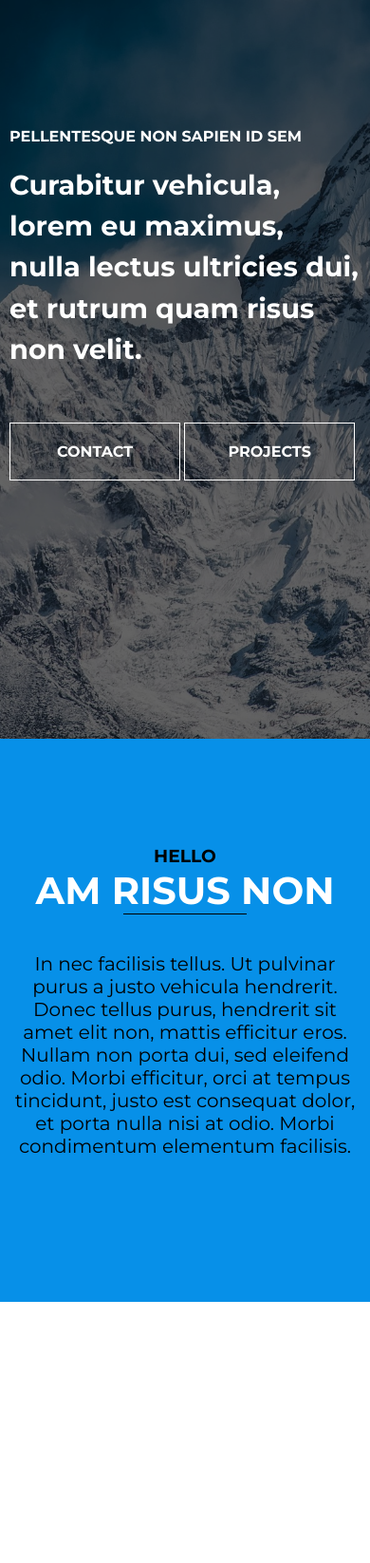
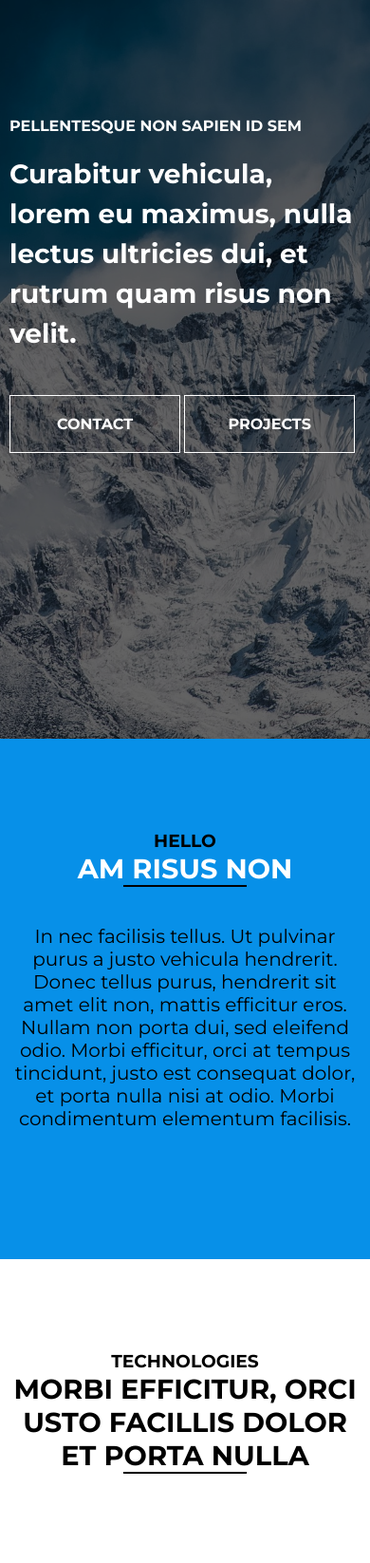
Before and after one commit to szymon-targosz/sampleWebsite, a website: page index.html in a window 390 px wide. Shown: the part 66-1712 px from the top of the page at 95% size. Before the commit the page ends 1437 px from the top, so only its background shows below. Drawn offline with nearby package versions, Linux system fonts and the light colour scheme.

Commit message:
overflow fixed

```diff
--- a/index.html
+++ b/index.html
@@ -17,8 +17,8 @@
             <h2>navigation</h2>
             <ul class="nav-main-list">
                 <li><a href="#">About</a></li>
+                <li><a href="#">Technologies</a></li>
                 <li><a href="#">Projects</a></li>
-                <li><a href="#">Technologies</a></li>
                 <li><a href="#">Contact</a></li>
             </ul>
             <p>
@@ -66,6 +66,22 @@
         </div>
     </section>
 
+    <section id="technologies">
+        <div class="container">
+            <div class="row">
+                <div class="col-12">
+                    <h3>technologies</h3>
+                    <h1> Morbi efficitur, orci usto facillis dolor et porta nulla</h1>
+                    <span></span>
+                </div>
+            </div>
+            <div class="row">
+                <div class="col-6"></div>
+                <div class="col-6"></div>
+            </div>
+        </div>
+    </section>
+
 
     <script src="https://code.jquery.com/jquery-3.3.1.min.js"></script>
     <script src="js/script.js" type="text/javascript"></script>
--- a/scss/_base.scss
+++ b/scss/_base.scss
@@ -15,12 +15,12 @@ header {
     display: flex;
     justify-content: space-between;
     align-items: center;
-    @media (max-width: 880px) {
+    @media (max-width: 640px) {
+        padding: 0 20px;
+        height: 60px;
+    }
+    @media (max-width: 750px) and (min-width: 640px) {
         padding: 0 30px;
-    }
-    @media (max-width: 640px) {
-        padding: 0 10px;
-        height: 60px;
     }
     .scroll-up {
         position: fixed;
@@ -183,7 +183,7 @@ nav {
 }
 
 
-// SECTION About
+// SECTION HOME
 
 #home {
     background: url('../images/bg.jpg') no-repeat center/cover;
@@ -193,26 +193,40 @@ nav {
         width: 100%;
         min-height: 100vh;
         background: rgba(0, 0, 0, .6);
-        padding-top: 260px;
-        @extend %clearfix;
+        padding: 35vh 10px 0 10px;
         @media (max-width: 640px) {
-            padding-top: 180px;
+            padding: 20vh 10px 0 10px;
+        }
+        @media (max-width: 340px) {
+            min-height: 110vh;
+        }
+        @media (min-width: 641px) and (max-width: 750px){
+            padding: 20vh 10px 0 10px;
         }
         .home-content {
-            width: 100%;
-            max-width: 800px;
-            padding-left: 10vw;
+            width: 70%;
+            margin-left: 10vw;
             float: left;
+            @media (max-width: 640px) {
+                width: 100%;
+                margin-left: 0;
+            }
             h1, h3 {
                 color: #FFF;
             }
             h3 {
                 text-transform: uppercase;
                 padding: 20px 0;
+                @media (max-width: 640px) {
+                    font-size: 1rem;
+                }
             }
             h1 {
                 font-size: 3rem;
                 line-height: 150%;
+                @media (max-width: 640px) {
+                    font-size: 1.75rem;
+                }
             }
             a {
                 display: inline-block;
@@ -225,7 +239,7 @@ nav {
                 padding: 20px;
                 transition: .3s;
                 font-weight: bold;
-                margin-top: 3.5em;
+                margin-top: 2.75rem;
                 &:hover {
                     background: #FFF;
                     color: #000;
@@ -234,28 +248,10 @@ nav {
                     background: #888;
                     border: 1px solid #888;
                 }
-                @media (max-width: 384px) {
-                    width: 175px;
-                }
-                @media (max-width: 375px) {
-                    &:first-of-type {
-                        margin-top: 2em;
+                @media (max-width: 640px) {
+                    &:last-of-type {
+                        margin-top: 1em;
                     }
-                    &:last-of-type {
-                        margin-top: 0.75em;
-                    }
-                }
-            }
-            @media (max-width: 880px) {
-                max-width: 700px;
-            }
-            @media (max-width: 640px) {
-                padding: 0 10px;
-                h3 {
-                    font-size: 1rem;
-                }
-                h1 {
-                    font-size: 1.8rem;
                 }
             }
         }
@@ -266,8 +262,9 @@ nav {
             font-size: 1.75rem;
             margin-right: 1em;
             text-align: center;
-            @media (max-width: 780px) {
-                display: none;
+            display: none;
+            @media (min-width: 641px) {
+                display: block;
             }
             li {
                 transition: .3s ease-in-out;
@@ -289,29 +286,34 @@ nav {
 }
 
 
-// SECTION ABOUT
+// SECTION ABOUT && TECHNOLOGIES
 
-#about {
+#about, #technologies {
     min-height: 40vh;
-    background: $mainBlue;
-    padding: 7rem 10px;
+    padding: 6rem 10px;
     h3, h1 {
         text-transform: uppercase;
         text-align: center;
     }
     h1 {
-        color: #FFF;
-        font-size: 3.5rem;
+        font-size: 3rem;
         @media (max-width: 640px) {
-            font-size: 2.5rem;
+            font-size: 1.8rem;
         }
     }
     span {
         display: block;
         margin: 0 auto;
         background: #000;
-        height: 1px;
+        height: 2px;
         width: 35%;
+    }
+}
+
+#about {
+    background: $mainBlue;
+    h1 {
+        color: #FFF;
     }
     p {
         text-align: center;
```
Also changed, not shown: css/style.css.
